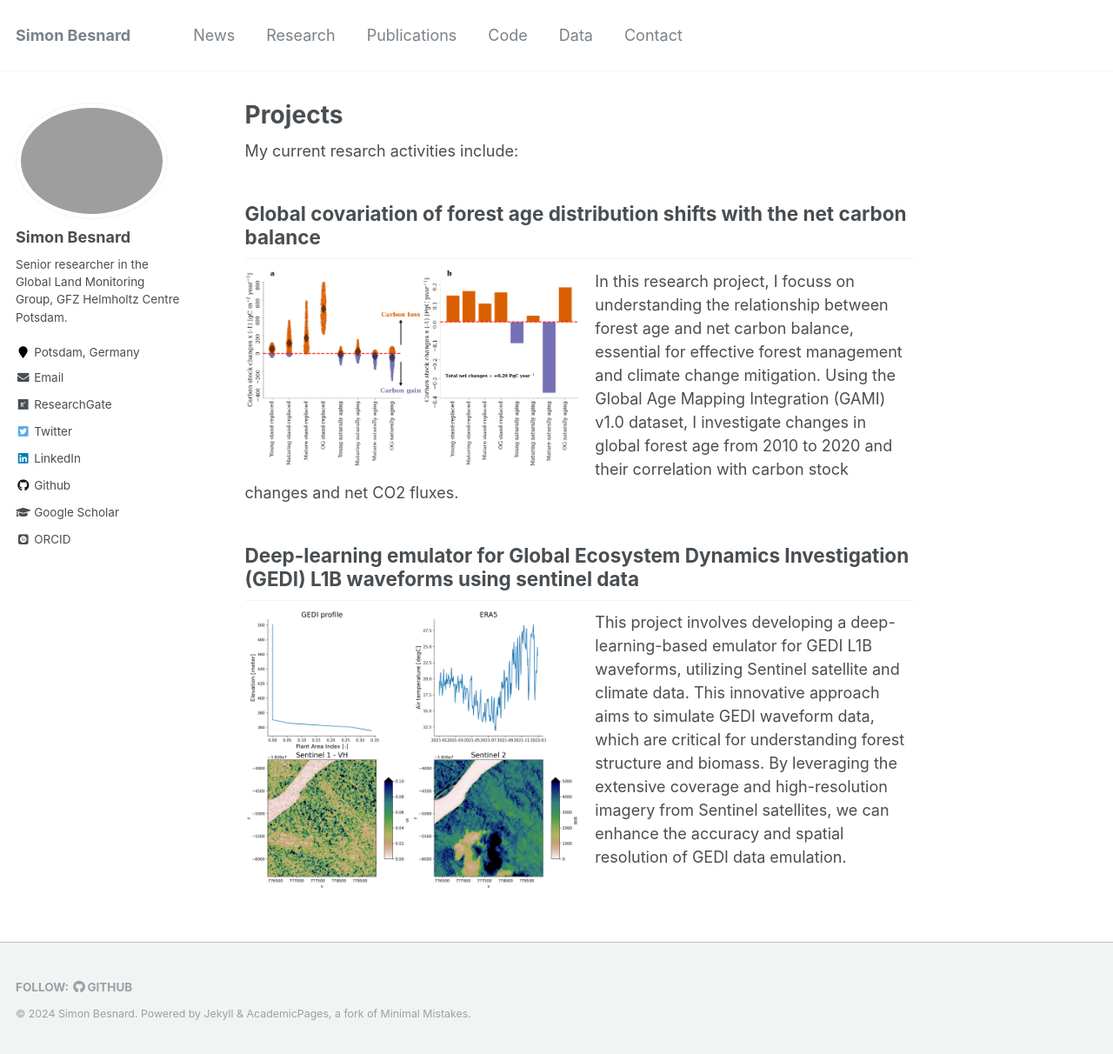
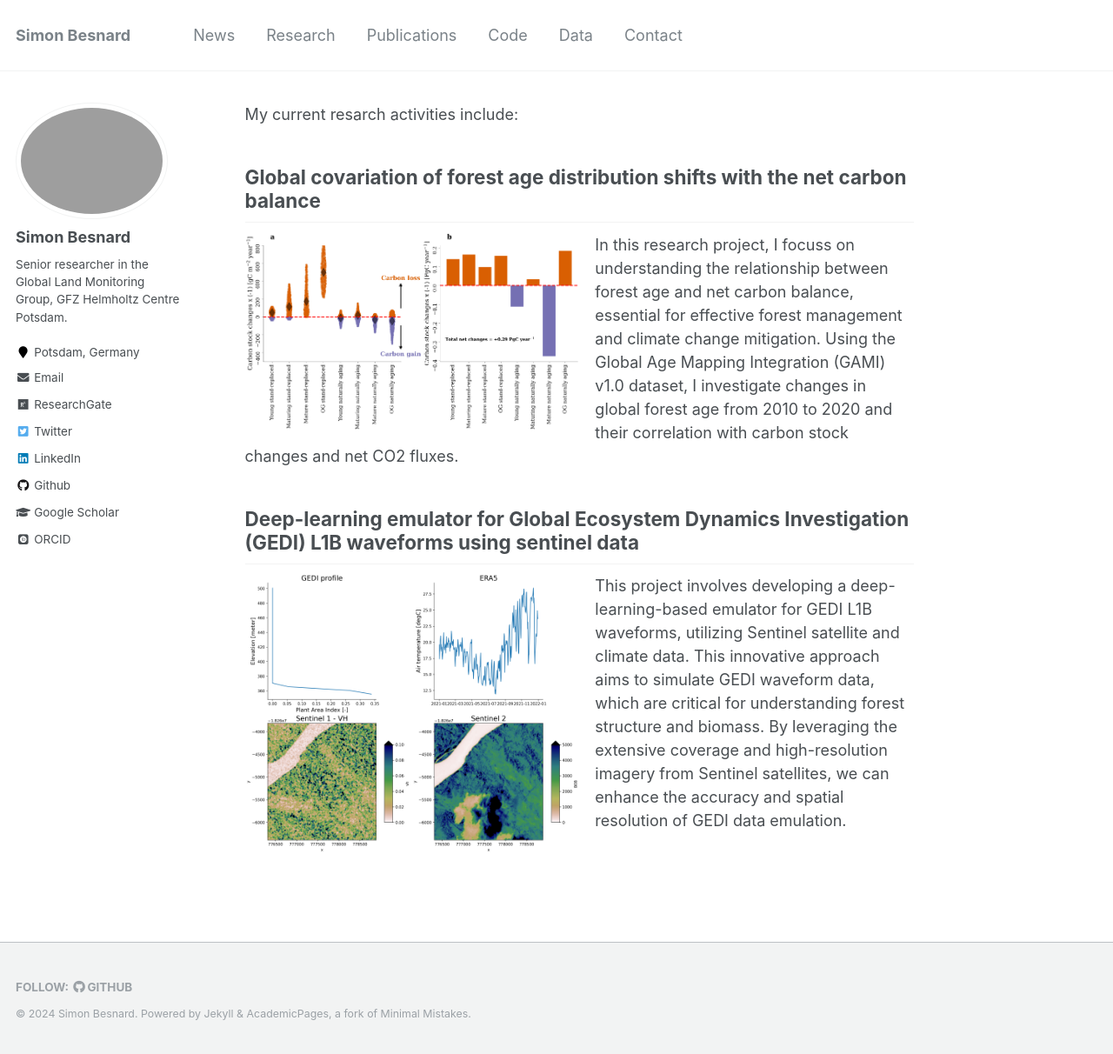
Before and after one commit to simonbesnard1/sbesnard.github.io, a Jekyll site: the page built from _pages/projects.md, in a window 1280 px wide and 1212 px high. Shown: the whole window at 87% size. Built offline with Jekyll 4.4.1, drawn with Linux system fonts in a browser that asks for light colours; some web fonts are replaced.

Commit message:
update research

```diff
--- a/_pages/projects.md
+++ b/_pages/projects.md
@@ -1,9 +1,10 @@
 ---
 layout: single
-title: "Projects"
 permalink: /projects/
 author_profile: true
 ---
+
+{% include base_path %}
 
 My current resarch activities include:
 
```
